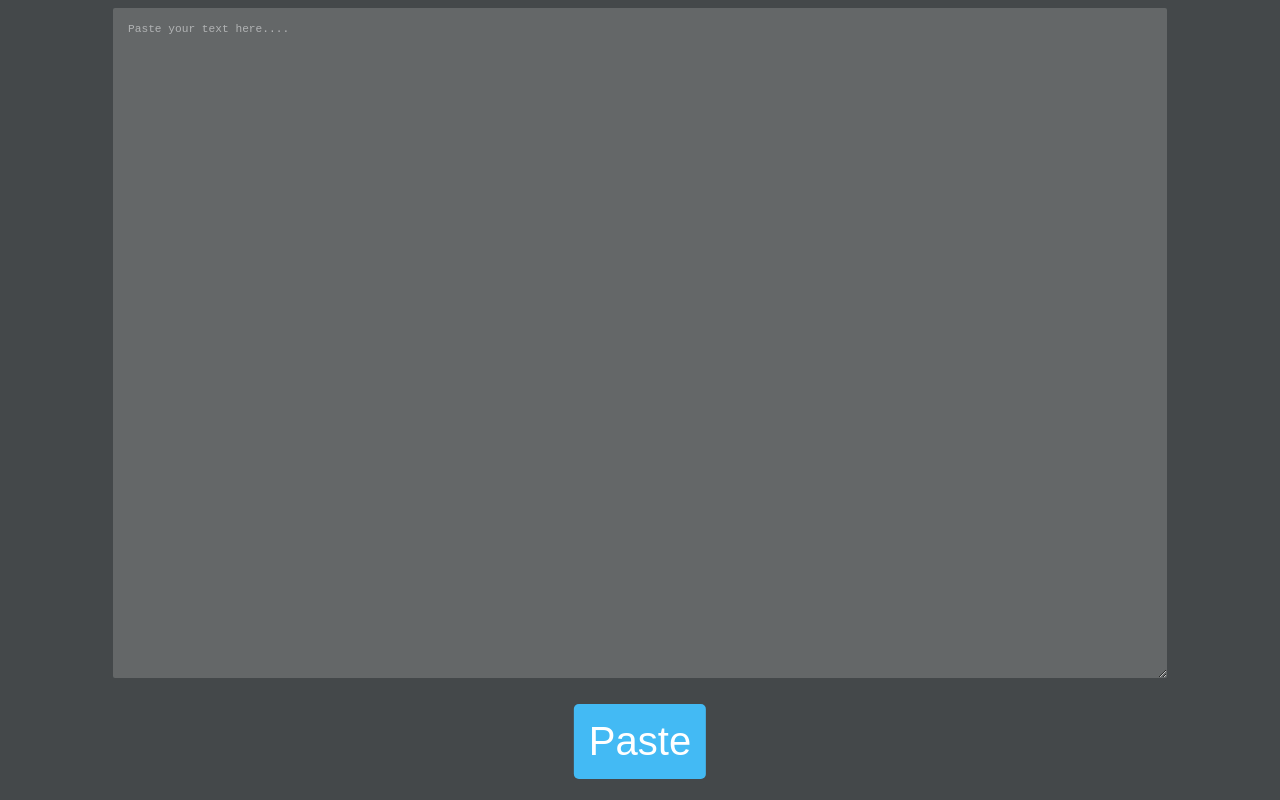
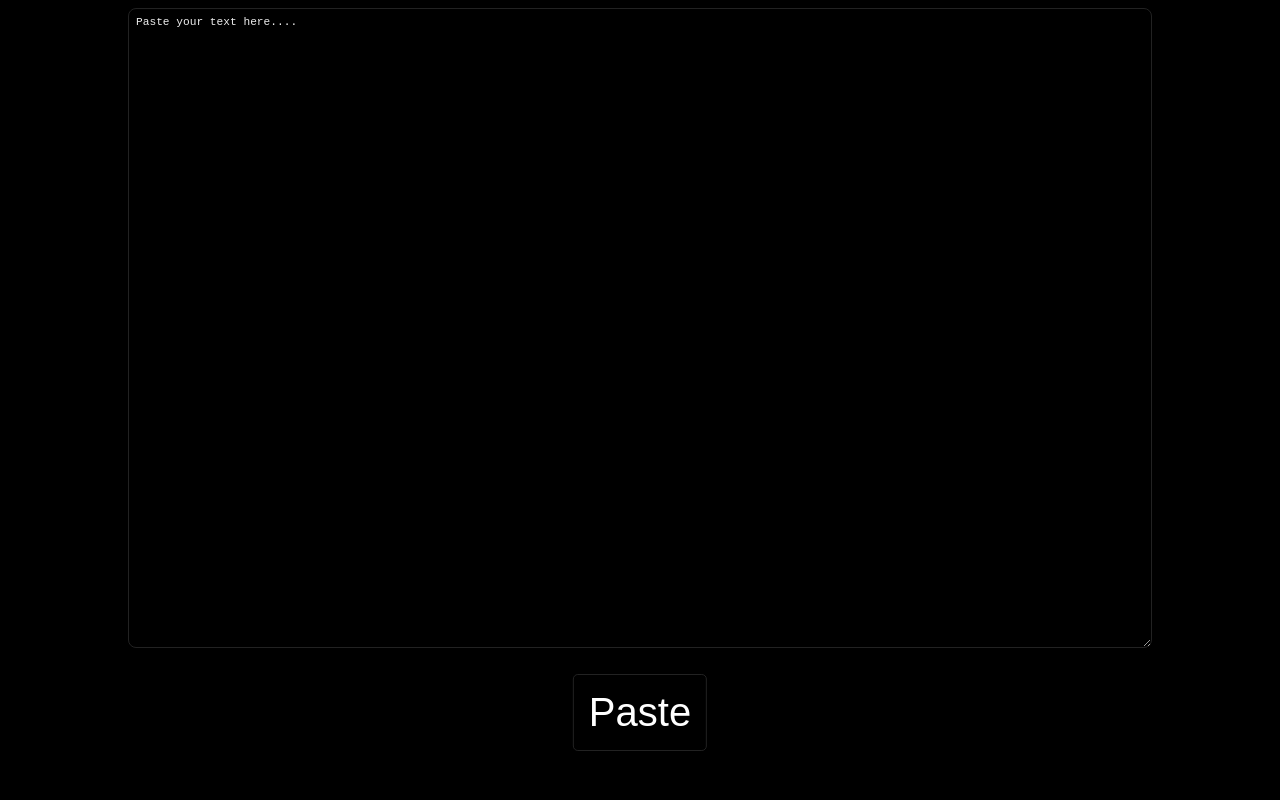
Before and after one commit to randomairborne/yamps, a plain HTML site: page src/index.html in a window 1280 px wide. Drawn offline with Linux system fonts and the light colour scheme.

Commit message:
recolor index.html

```diff
--- a/src/index.html
+++ b/src/index.html
@@ -8,20 +8,21 @@
 	<title>Paste</title>
 	<style>
 		body {
-			background: #44484a;
+			background: #000;
 			display: flex;
 			justify-content: center;
 			align-items: center;
-			color: #43baf4;
+			color: #fff;
 			font-family: "JetBrains Mono", monospace;
 		}
 
 		textarea {
-			background: hsl(192, 2%, 40%);
-			border: #1b8b77;
-			color: #ffffff;
-			padding: 15px;
-			border-radius: 2px;
+            box-sizing: border-box;
+			background: #000;
+			border: #222 solid 1px;
+			color: #fff;
+			padding: 7px;
+			border-radius: 8px;
 			resize: both;
 			width: 80vw;
 			height: 80vh;
@@ -29,24 +30,28 @@
 		}
 
 		textarea::placeholder {
-			color: hsl(192, 2%, 70%);
+			color: #eee;
 		}
 
 		button {
-			border: none;
 			border-radius: 5px;
 			padding: 15px;
-			color: white;
 			cursor: pointer;
 			display: inline-block;
-			background-color: #43baf4;
-			/* Blue */
+			background: #000;
+            color: #fff;
+            border: #222 solid 1px;
 			text-align: center;
 			text-decoration: none;
 			margin-left: 50%;
 			transform: translateX(-50%);
             font-size: 5vh;
+            transition: background-color 250ms linear;
 		}
+
+        button:hover {
+            background: #111;
+        }
 	</style>
 </head>
 
```
